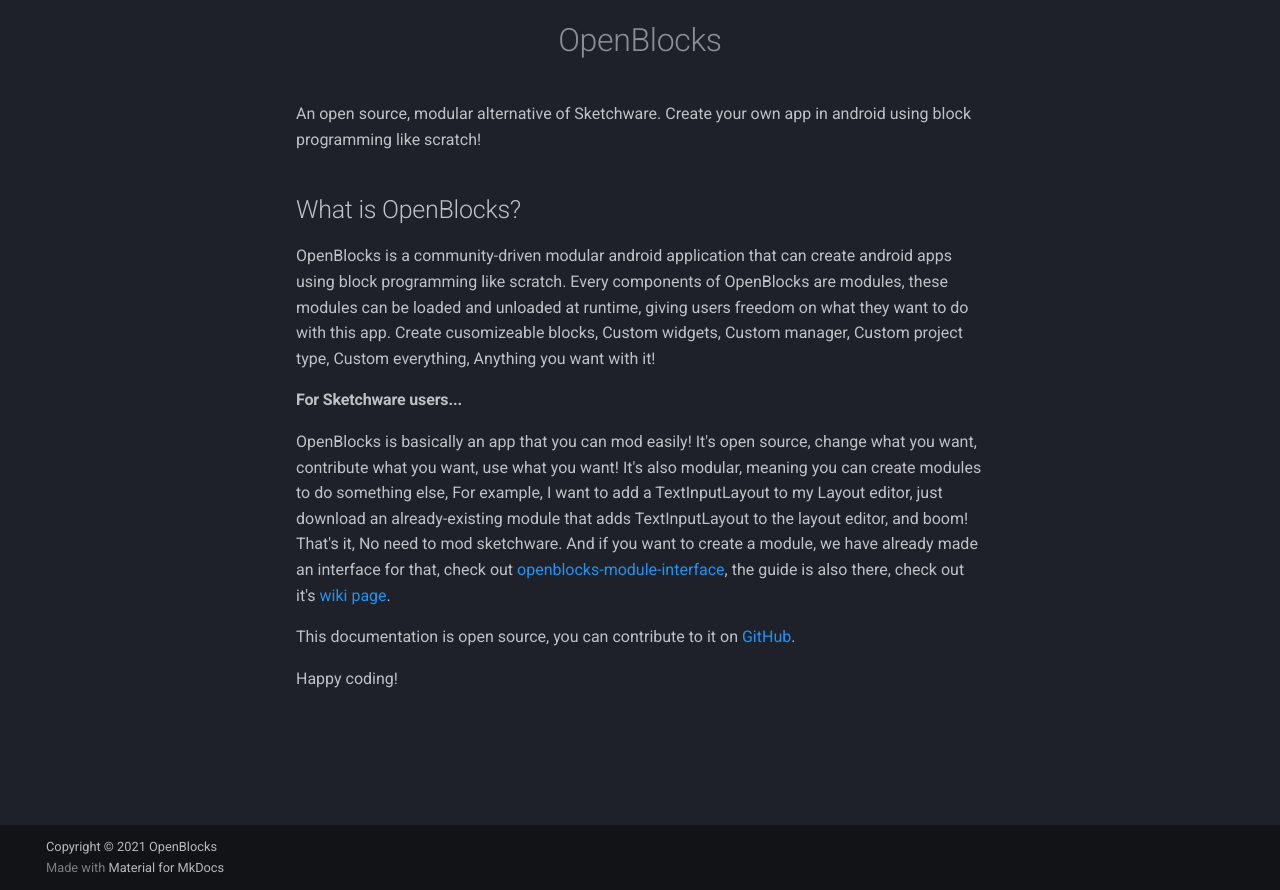
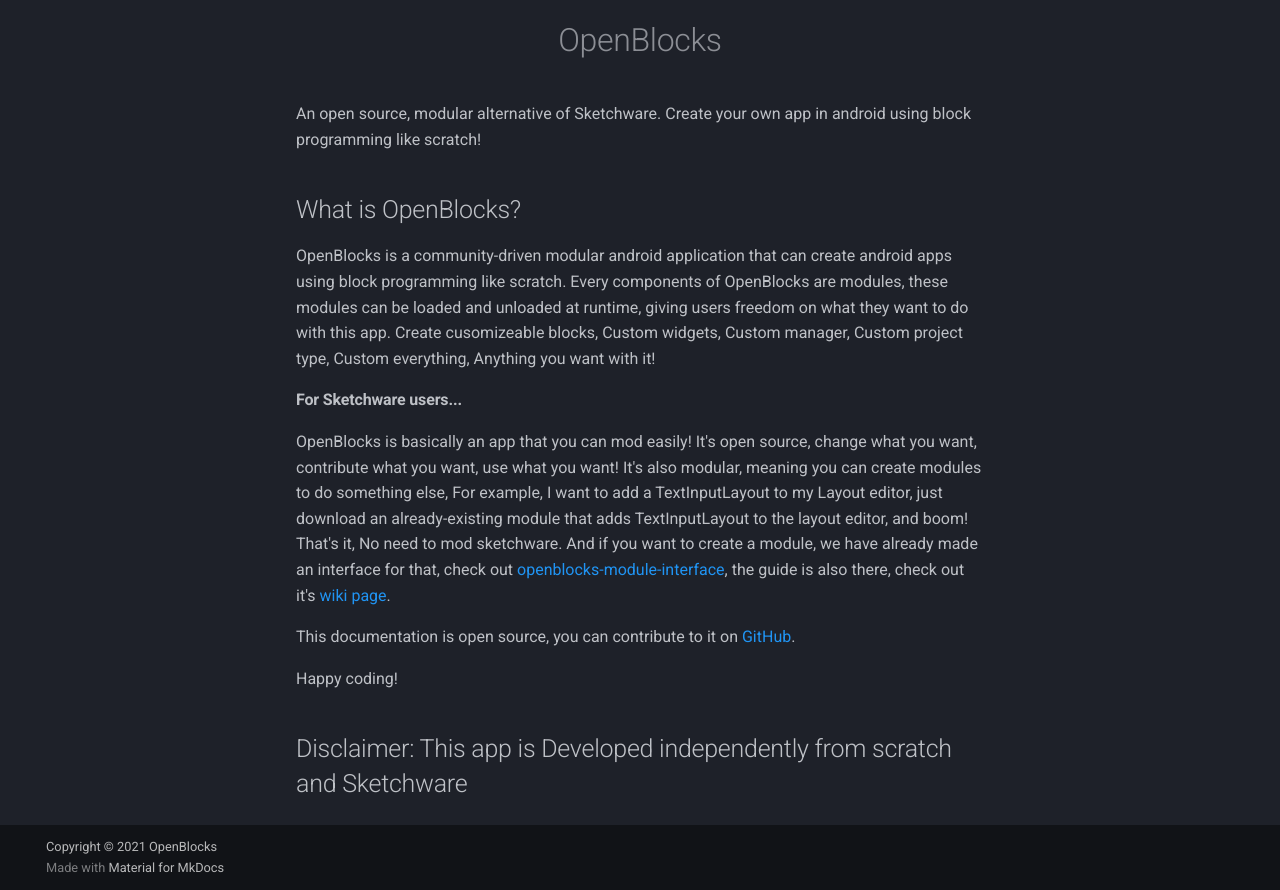
Before and after one commit to OpenBlocksTeam/openblocks-docs, an MkDocs documentation site: the page built from docs/index.md, in a window 1280 px wide and 1158 px high, cut to the strip 268-1158 px from the top of the window. Built offline with MkDocs 1.6.1 and Material for MkDocs 9.7.7, drawn with Linux system fonts in a browser that asks for light colours; nearby versions of some CDN libraries; comment, search, counter and statistics services are not loaded; some of the changed text lies outside the part shown.

Commit message:
Update index.md

```diff
--- a/docs/index.md
+++ b/docs/index.md
@@ -15,3 +15,6 @@ OpenBlocks is basically an app that you can mod easily! It's open source, change
 This documentation is open source, you can contribute to it on [GitHub](https://github.com/OpenBlocksTeam/openblocks-docs).
 
 Happy coding!
+
+
+##Disclaimer: This app is Developed independently from scratch and Sketchware
```
